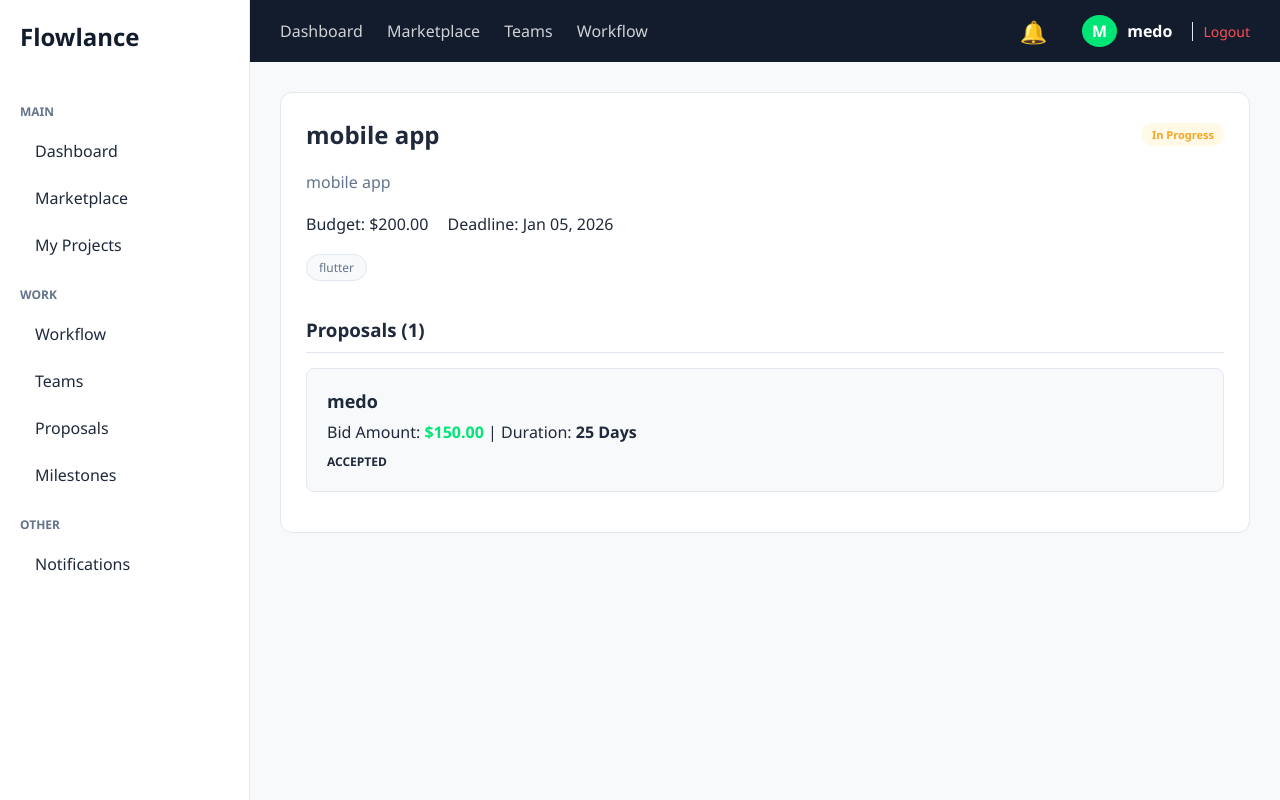
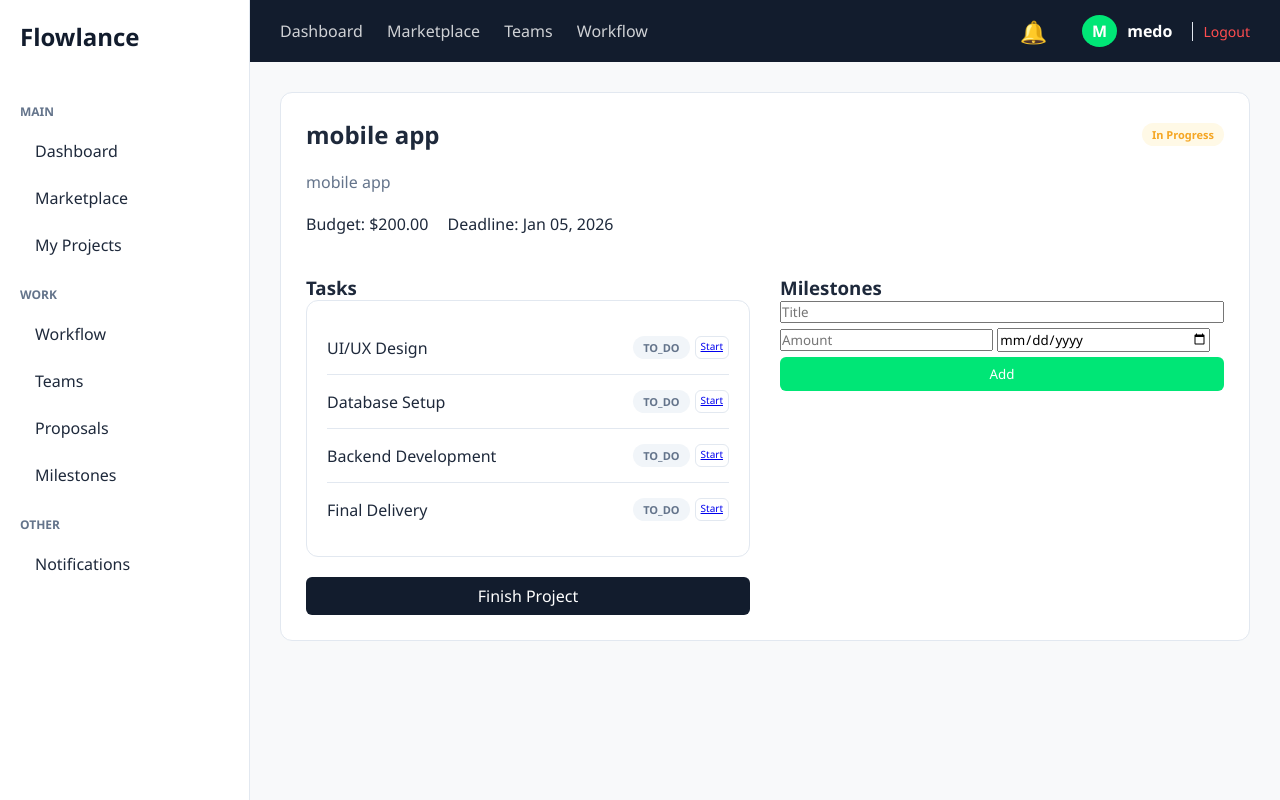
Before and after one commit to Abdulhamid-Iskander/flowlance, a Django app: page /project/1/ in a window 1280 px wide. Run offline with Django 5.2, Linux system fonts and the light colour scheme; a user stored in the database is signed in; data comes from the database, SQL or seed files in the repository; both versions use the stored data as it was after the commit; data that the repository does not hold is empty; parts of the project's set-up code (start-up, migrations or seed data) failed here and were passed over.

Commit message:
feat: implement project milestones and review system with associated models, migrations, and view logic.

```diff
--- a/apps/projects/urls.py
+++ b/apps/projects/urls.py
@@ -8,8 +8,10 @@ urlpatterns = [
     path('marketplace/', views.marketplace_view, name='marketplace'),
     path('create/', views.create_project_view, name='create_project'),
     path('project/<int:pk>/', views.project_detail_view, name='project_detail'),
+    path('project/<int:pk>/complete/', views.complete_project_action, name='complete_project'),
     path('proposal/<int:proposal_id>/accept/', views.accept_proposal_view, name='accept_proposal'),
     path('task/<int:task_id>/update/<str:new_status>/', views.update_task_status_view, name='update_task_status'),
+    path('milestone/<int:milestone_id>/pay/', views.pay_milestone_view, name='pay_milestone'),
     path('notifications/', views.notifications_list_view, name='notifications_list'),
     path('teams/', views.teams_view, name='teams'),
 ]
--- a/apps/projects/views.py
+++ b/apps/projects/views.py
@@ -1,83 +1,80 @@
 from django.shortcuts import render, redirect, get_object_or_404
 from django.contrib.auth.decorators import login_required
-from .models import Project, Proposal
-from .services import get_dashboard_stats, get_recent_projects, get_user_tasks, create_new_project, submit_proposal, accept_proposal, update_task_status, mark_notifications_read, get_user_notifications, get_user_teams, get_available_members, create_new_team, get_all_open_projects
+from .models import Project, Proposal, Review
+from .services import *
 
 @login_required(login_url='users:login')
 def dashboard_view(request):
     stats = get_dashboard_stats(request.user)
-    recent_projects = get_recent_projects(request.user)
-    user_tasks = get_user_tasks(request.user)
-
-    context = {
+    return render(request, 'projects/dashboard.html', {
         'username': request.user.username,
         'total_projects': stats['total_projects'],
         'open_projects': stats['open_projects'],
         'active_workflows': stats['active_workflows'],
         'pending_proposals': stats['pending_proposals'],
-        'recent_projects': recent_projects,
-        'user_tasks': user_tasks,
-    }
-    return render(request, 'projects/dashboard.html', context)
-
-@login_required(login_url='users:login')
-def create_project_view(request):
-    if request.method == 'POST':
-        create_new_project(request.user, request.POST)
-        return redirect('projects:dashboard')
-    return render(request, 'projects/create.html')
+        'recent_projects': get_recent_projects(request.user),
+        'user_tasks': get_user_tasks(request.user),
+    })
 
 @login_required(login_url='users:login')
 def project_detail_view(request, pk):
     project = get_object_or_404(Project, pk=pk)
-    proposals = project.proposals.all()
+    is_client = request.user == project.client
+    is_freelancer = project.proposals.filter(freelancer=request.user, status='ACCEPTED').exists()
 
-    if request.method == 'POST' and 'bid_amount' in request.POST:
-        submit_proposal(request.user, project.id, request.POST)
+    if request.method == 'POST':
+        if 'bid_amount' in request.POST: submit_proposal(request.user, project.id, request.POST)
+        elif 'milestone_title' in request.POST: create_milestone(project.id, request.POST)
+        elif 'rating' in request.POST: create_review(project.id, request.user, request.POST)
         return redirect('projects:project_detail', pk=project.id)
 
-    context = {
+    return render(request, 'projects/detail.html', {
         'project': project,
-        'proposals': proposals,
-        'is_client': request.user == project.client,
-    }
-    return render(request, 'projects/detail.html', context)
+        'proposals': project.proposals.all(),
+        'tasks': project.tasks.all(),
+        'milestones': project.milestones.all(),
+        'is_client': is_client,
+        'is_freelancer': is_freelancer,
+        'has_review': hasattr(project, 'review'),
+    })
+
+@login_required(login_url='users:login')
+def complete_project_action(request, pk):
+    complete_project(pk)
+    return redirect('projects:project_detail', pk=pk)
+
+@login_required(login_url='users:login')
+def marketplace_view(request):
+    q = request.GET.get('q', '')
+    return render(request, 'projects/marketplace.html', {'projects': get_all_open_projects(q), 'query': q})
 
 @login_required(login_url='users:login')
 def accept_proposal_view(request, proposal_id):
     accept_proposal(proposal_id)
-    proposal = get_object_or_404(Proposal, id=proposal_id)
-    return redirect('projects:project_detail', pk=proposal.project.id)
+    return redirect('projects:dashboard')
 
 @login_required(login_url='users:login')
 def update_task_status_view(request, task_id, new_status):
     update_task_status(task_id, new_status)
-    return redirect('projects:dashboard')
+    return redirect(request.META.get('HTTP_REFERER', 'projects:dashboard'))
+
+@login_required(login_url='users:login')
+def pay_milestone_view(request, milestone_id):
+    pay_milestone(milestone_id)
+    return redirect(request.META.get('HTTP_REFERER', 'projects:dashboard'))
 
 @login_required(login_url='users:login')
 def notifications_list_view(request):
-    notifications = get_user_notifications(request.user)
+    n = get_user_notifications(request.user)
     mark_notifications_read(request.user)
-    return render(request, 'projects/notifications.html', {'notifications': notifications})
+    return render(request, 'projects/notifications.html', {'notifications': n})
 
 @login_required(login_url='users:login')
 def teams_view(request):
-    if request.method == 'POST':
-        create_new_team(request.user, request.POST)
-        return redirect('projects:teams')
-
-    teams = get_user_teams(request.user)
-    available_members = get_available_members(request.user)
-    return render(request, 'projects/teams.html', {
-        'teams': teams,
-        'available_members': available_members
-    })
+    if request.method == 'POST': create_new_team(request.user, request.POST); return redirect('projects:teams')
+    return render(request, 'projects/teams.html', {'teams': get_user_teams(request.user), 'available_members': get_available_members(request.user)})
 
 @login_required(login_url='users:login')
-def marketplace_view(request):
-    query = request.GET.get('q', '')
-    projects = get_all_open_projects(query)
-    return render(request, 'projects/marketplace.html', {
-        'projects': projects,
-        'query': query
-    })
+def create_project_view(request):
+    if request.method == 'POST': create_new_project(request.user, request.POST); return redirect('projects:dashboard')
+    return render(request, 'projects/create.html')
--- a/templates/projects/detail.html
+++ b/templates/projects/detail.html
@@ -14,49 +14,87 @@
         <span>Deadline: {{ project.deadline|date:"M d, Y" }}</span>
     </div>
 
-    <div class="project-tags">
-        {% for tag in project.skills_required.all %}
-        <span class="tag">{{ tag.name }}</span>
-        {% endfor %}
-    </div>
-
+    {% if project.status == 'OPEN' %}
         {% if is_client %}
-        <h3 style="margin-top: 40px; margin-bottom: 15px; border-bottom: 1px solid var(--border-color); padding-bottom: 10px;">Proposals ({{ proposals.count }})</h3>
-
+            <h3 style="margin-top: 40px; margin-bottom: 15px; border-bottom: 1px solid var(--border-color); padding-bottom: 10px;">Proposals</h3>
             {% for proposal in proposals %}
             <div style="border: 1px solid var(--border-color); padding: 20px; border-radius: 8px; margin-bottom: 15px; display: flex; justify-content: space-between; align-items: center; background-color: var(--bg-light);">
                 <div>
-                <strong style="font-size: 18px;">{{ proposal.freelancer.username }}</strong>
-                <p style="margin-top: 8px; color: var(--text-dark);">Bid Amount: <strong style="color: var(--primary-green);">${{ proposal.bid_amount }}</strong> | Duration: <strong>{{ proposal.duration }} Days</strong></p>
-                <span style="font-size: 12px; font-weight: bold; margin-top: 10px; display: inline-block;" class="task-{{ proposal.status|lower }}">{{ proposal.status }}</span>
+                    <strong>{{ proposal.freelancer.username }}</strong>
+                    <p>Bid: ${{ proposal.bid_amount }} | {{ proposal.duration }} Days</p>
                 </div>
-
-            {% if proposal.status == 'PENDING' and project.status == 'OPEN' %}
-            <a href="{% url 'projects:accept_proposal' proposal.id %}" class="btn-primary" style="text-decoration: none; padding: 10px 20px;">Accept Proposal</a>
+                <a href="{% url 'projects:accept_proposal' proposal.id %}" class="btn-primary" style="text-decoration: none;">Accept</a>
+            </div>
+            {% endfor %}
+        {% else %}
+            <form method="POST" style="margin-top: 40px;">
+                {% csrf_token %}
+                <div style="display: grid; grid-template-columns: 1fr 1fr; gap: 20px;">
+                    <input type="number" name="bid_amount" placeholder="Bid Amount" required style="padding: 10px; border-radius: 6px; border: 1px solid var(--border-color);">
+                    <input type="number" name="duration" placeholder="Days" required style="padding: 10px; border-radius: 6px; border: 1px solid var(--border-color);">
+                </div>
+                <button type="submit" class="btn-primary" style="width: 100%; margin-top: 15px;">Submit Proposal</button>
+            </form>
+        {% endif %}
+    {% elif project.status == 'IN_PROGRESS' %}
+        <div style="margin-top: 40px; display: grid; grid-template-columns: 1fr 1fr; gap: 30px;">
+            <div>
+                <h3>Tasks</h3>
+                <div class="task-list">
+                    {% for task in tasks %}
+                    <div class="task-item">
+                        <span>{{ task.name }}</span>
+                        <div style="display: flex; gap: 5px;">
+                            <span class="status-badge task-{{ task.status|lower }}">{{ task.status }}</span>
+                            {% if is_freelancer and task.status == 'TO_DO' %}
+                            <a href="{% url 'projects:update_task_status' task.id 'IN_PROGRESS' %}" class="btn-outline" style="padding: 2px 5px; font-size: 10px;">Start</a>
                             {% endif %}
                         </div>
-        {% empty %}
-        <p style="color: var(--text-muted);">No proposals yet.</p>
+                    </div>
                     {% endfor %}
-
+                </div>
+                {% if is_client %}
+                <a href="{% url 'projects:complete_project' project.id %}" class="btn-primary" style="display: block; text-align: center; margin-top: 20px; background: var(--bg-dark); text-decoration: none;">Finish Project</a>
                 {% endif %}
-
-    {% if project.status == 'OPEN' %}
-        <h3 style="margin-top: 40px; margin-bottom: 15px; border-bottom: 1px solid var(--border-color); padding-bottom: 10px;">Submit a Proposal</h3>
-        <form method="POST">
-            {% csrf_token %}
-            <div style="display: grid; grid-template-columns: 1fr 1fr; gap: 20px; margin-bottom: 15px;">
-                <div>
-                    <label style="display: block; margin-bottom: 5px; font-weight: bold;">Bid Amount ($)</label>
-                    <input type="number" name="bid_amount" step="0.01" required style="width: 100%; padding: 10px; border: 1px solid var(--border-color); border-radius: 6px;">
             </div>
             <div>
-                    <label style="display: block; margin-bottom: 5px; font-weight: bold;">Duration (Days)</label>
-                    <input type="number" name="duration" required style="width: 100%; padding: 10px; border: 1px solid var(--border-color); border-radius: 6px;">
+                <h3>Milestones</h3>
+                {% if is_client %}
+                <form method="POST" style="margin-bottom: 15px;">
+                    {% csrf_token %}
+                    <input type="text" name="milestone_title" placeholder="Title" required style="width:100%; margin-bottom: 5px;">
+                    <input type="number" name="amount" placeholder="Amount" required style="width:48%;">
+                    <input type="date" name="due_date" required style="width:48%;">
+                    <button type="submit" class="btn-primary" style="width:100%; margin-top: 5px;">Add</button>
+                </form>
+                {% endif %}
+                {% for m in milestones %}
+                <div style="padding: 10px; border: 1px solid #eee; margin-bottom: 5px; display: flex; justify-content: space-between;">
+                    <span>{{ m.title }} (${{ m.amount }})</span>
+                    {% if is_client and m.status == 'PENDING' %}<a href="{% url 'projects:pay_milestone' m.id %}" class="btn-primary" style="padding: 2px 8px; font-size: 10px;">Pay</a>{% else %}<span>{{ m.status }}</span>{% endif %}
+                </div>
+                {% endfor %}
             </div>
         </div>
-            <button type="submit" class="btn-primary" style="width: 100%; padding: 12px; font-size: 16px;">Submit Proposal</button>
+    {% elif project.status == 'COMPLETED' %}
+        <div style="margin-top: 40px; text-align: center; padding: 20px; background: #f0fdf4;">
+            <h2>Project Completed! 🎉</h2>
+            {% if has_review %}
+                <div style="text-align: left; margin-top: 20px;">
+                    <p>Rating: {{ project.review.rating }}/5</p>
+                    <p>Comment: {{ project.review.comment }}</p>
+                </div>
+            {% elif is_client %}
+                <form method="POST" style="text-align: left; margin-top: 20px;">
+                    {% csrf_token %}
+                    <select name="rating" required style="width: 100%; margin-bottom: 10px;">
+                        <option value="5">5 Stars</option><option value="4">4 Stars</option><option value="3">3 Stars</option><option value="2">2 Stars</option><option value="1">1 Star</option>
+                    </select>
+                    <textarea name="comment" placeholder="Your review..." required style="width: 100%; height: 80px;"></textarea>
+                    <button type="submit" class="btn-primary" style="width: 100%; margin-top: 10px;">Rate Freelancer</button>
                 </form>
             {% endif %}
         </div>
+    {% endif %}
+</div>
 {% endblock %}
```
Also changed, not shown: apps/projects/models.py (+19 -0 lines), apps/projects/services.py (+32 -60 lines), apps/projects/migrations/0004_milestone.py (added), apps/projects/migrations/0005_review.py (added), db.sqlite3, templates/projects/files.html (added), templates/projects/reviews.html (added). Lines whose indentation alone changed are shown as unchanged.
